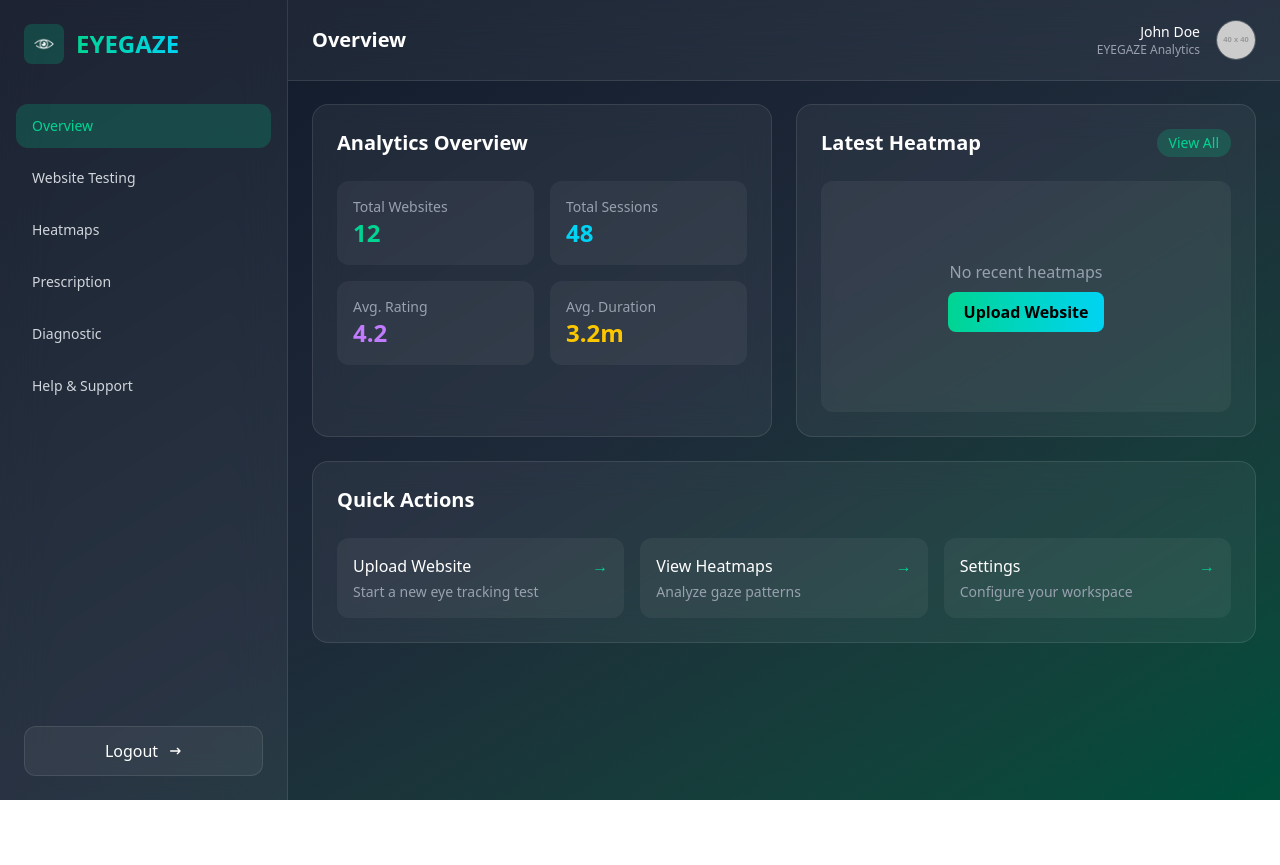
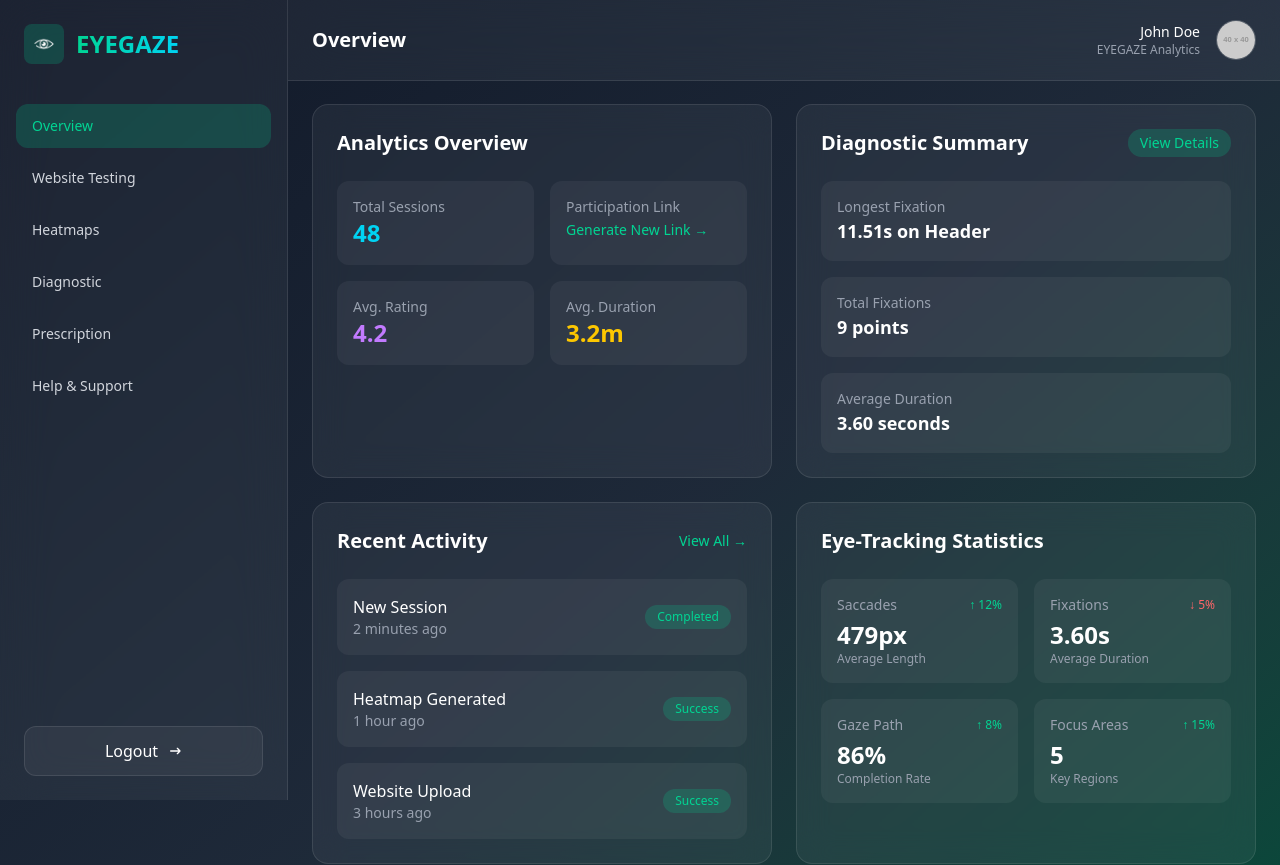
Before and after one commit to Wavxr/EYEGAZE, a React (Vite) app in the folder eyegaze-frontend/: page /dashboard/overview in a window 1280 px wide. Shown: the top 865 px of the page. Before the commit the page ends 800 px from the top, so only its background shows below. Built offline with nearby package versions, Linux system fonts and the light colour scheme; no server answers; sample sign-in values are in the browser's storage.

Commit message:
dummy: redesign overview and dashboard

```diff
--- a/eyegaze-frontend/src/pages/Dashboard.jsx
+++ b/eyegaze-frontend/src/pages/Dashboard.jsx
@@ -36,8 +36,8 @@ const Dashboard = () => {
     { to: '/dashboard/overview', text: 'Overview' },
     { to: '/dashboard/website-testing', text: 'Website Testing' },
     { to: '/dashboard/heatmaps', text: 'Heatmaps' },
+    { to: '/dashboard/diagnostic', text: 'Diagnostic' },
     { to: '/dashboard/prescription', text: 'Prescription' },
-    { to: '/dashboard/diagnostic', text: 'Diagnostic' },
     { to: '/dashboard/help-support', text: 'Help & Support' },
   ];
 
--- a/eyegaze-frontend/src/pages/Overview.jsx
+++ b/eyegaze-frontend/src/pages/Overview.jsx
@@ -17,12 +17,17 @@ const Overview = () => {
         <h3 className="text-xl font-semibold text-white mb-6">Analytics Overview</h3>
         <div className="grid grid-cols-2 gap-4">
           <div className="bg-white/5 rounded-xl p-4">
-            <p className="text-sm text-gray-400">Total Websites</p>
-            <p className="text-2xl font-bold text-emerald-400">12</p>
+            <p className="text-sm text-gray-400">Total Sessions</p>
+            <p className="text-2xl font-bold text-cyan-400">48</p>
           </div>
           <div className="bg-white/5 rounded-xl p-4">
-            <p className="text-sm text-gray-400">Total Sessions</p>
-            <p className="text-2xl font-bold text-cyan-400">48</p>
+            <p className="text-sm text-gray-400">Participation Link</p>
+            <button
+              onClick={() => navigate('/dashboard/website-testing')}
+              className="text-sm text-emerald-400 hover:text-emerald-300 transition-colors"
+            >
+              Generate New Link →
+            </button>
           </div>
           <div className="bg-white/5 rounded-xl p-4">
             <p className="text-sm text-gray-400">Avg. Rating</p>
@@ -35,7 +40,7 @@ const Overview = () => {
         </div>
       </motion.div>
 
-      {/* Latest Heatmap Analysis */}
+      {/* Diagnostic Summary */}
       <motion.div
         initial={{ opacity: 0, y: 20 }}
         animate={{ opacity: 1, y: 0 }}
@@ -43,25 +48,101 @@ const Overview = () => {
         className="backdrop-blur-lg bg-white/5 border border-white/10 rounded-2xl p-6"
       >
         <div className="flex justify-between items-center mb-6">
-          <h3 className="text-xl font-semibold text-white">Latest Heatmap</h3>
+          <h3 className="text-xl font-semibold text-white">Diagnostic Summary</h3>
           <button
-            onClick={() => navigate('/dashboard/heatmaps')}
+            onClick={() => navigate('/dashboard/diagnostic')}
             className="px-3 py-1 text-sm bg-emerald-400/20 text-emerald-400 rounded-full hover:bg-emerald-400/30 transition-colors"
           >
-            View All
+            View Details
           </button>
         </div>
-        <div className="aspect-video rounded-xl bg-white/5 overflow-hidden">
-          <div className="w-full h-full flex items-center justify-center">
-            <div className="text-center">
-              <p className="text-gray-400 mb-2">No recent heatmaps</p>
-              <button
-                onClick={() => navigate('/dashboard/upload')}
-                className="px-4 py-2 bg-gradient-to-r from-emerald-400 to-cyan-400 text-black font-semibold rounded-lg hover:opacity-90 transition"
-              >
-                Upload Website
-              </button>
+        <div className="space-y-4">
+          <div className="bg-white/5 rounded-xl p-4">
+            <p className="text-sm text-gray-400">Longest Fixation</p>
+            <p className="text-lg font-semibold text-white">11.51s on Header</p>
+          </div>
+          <div className="bg-white/5 rounded-xl p-4">
+            <p className="text-sm text-gray-400">Total Fixations</p>
+            <p className="text-lg font-semibold text-white">9 points</p>
+          </div>
+          <div className="bg-white/5 rounded-xl p-4">
+            <p className="text-sm text-gray-400">Average Duration</p>
+            <p className="text-lg font-semibold text-white">3.60 seconds</p>
+          </div>
+        </div>
+      </motion.div>
+      {/* Recent Activity */}
+      <motion.div
+        initial={{ opacity: 0, y: 20 }}
+        animate={{ opacity: 1, y: 0 }}
+        transition={{ duration: 0.6, delay: 0.3 }}
+        className="backdrop-blur-lg bg-white/5 border border-white/10 rounded-2xl p-6"
+      >
+        <div className="flex justify-between items-center mb-6">
+          <h3 className="text-xl font-semibold text-white">Recent Activity</h3>
+          <button className="text-sm text-emerald-400 hover:text-emerald-300 transition-colors">
+            View All →
+          </button>
+        </div>
+        <div className="space-y-4">
+          {[
+            { action: "New Session", time: "2 minutes ago", status: "Completed" },
+            { action: "Heatmap Generated", time: "1 hour ago", status: "Success" },
+            { action: "Website Upload", time: "3 hours ago", status: "Success" }
+          ].map((activity, idx) => (
+            <div key={idx} className="bg-white/5 rounded-xl p-4 flex items-center justify-between">
+              <div>
+                <p className="text-white font-medium">{activity.action}</p>
+                <p className="text-sm text-gray-400">{activity.time}</p>
+              </div>
+              <span className="px-3 py-1 text-xs rounded-full bg-emerald-400/20 text-emerald-400">
+                {activity.status}
+              </span>
             </div>
+          ))}
+        </div>
+      </motion.div>
+
+      {/* Eye-Tracking Statistics (replacing Performance Metrics) */}
+      <motion.div
+        initial={{ opacity: 0, y: 20 }}
+        animate={{ opacity: 1, y: 0 }}
+        transition={{ duration: 0.6, delay: 0.4 }}
+        className="backdrop-blur-lg bg-white/5 border border-white/10 rounded-2xl p-6"
+      >
+        <h3 className="text-xl font-semibold text-white mb-6">Eye-Tracking Statistics</h3>
+        <div className="grid grid-cols-2 gap-4">
+          <div className="bg-white/5 rounded-xl p-4">
+            <div className="flex items-center justify-between">
+              <p className="text-sm text-gray-400">Saccades</p>
+              <span className="text-xs text-emerald-400">↑ 12%</span>
+            </div>
+            <p className="text-2xl font-bold text-white mt-1">479px</p>
+            <p className="text-xs text-gray-400">Average Length</p>
+          </div>
+          <div className="bg-white/5 rounded-xl p-4">
+            <div className="flex items-center justify-between">
+              <p className="text-sm text-gray-400">Fixations</p>
+              <span className="text-xs text-red-400">↓ 5%</span>
+            </div>
+            <p className="text-2xl font-bold text-white mt-1">3.60s</p>
+            <p className="text-xs text-gray-400">Average Duration</p>
+          </div>
+          <div className="bg-white/5 rounded-xl p-4">
+            <div className="flex items-center justify-between">
+              <p className="text-sm text-gray-400">Gaze Path</p>
+              <span className="text-xs text-emerald-400">↑ 8%</span>
+            </div>
+            <p className="text-2xl font-bold text-white mt-1">86%</p>
+            <p className="text-xs text-gray-400">Completion Rate</p>
+          </div>
+          <div className="bg-white/5 rounded-xl p-4">
+            <div className="flex items-center justify-between">
+              <p className="text-sm text-gray-400">Focus Areas</p>
+              <span className="text-xs text-emerald-400">↑ 15%</span>
+            </div>
+            <p className="text-2xl font-bold text-white mt-1">5</p>
+            <p className="text-xs text-gray-400">Key Regions</p>
           </div>
         </div>
       </motion.div>
@@ -70,13 +151,13 @@ const Overview = () => {
       <motion.div
         initial={{ opacity: 0, y: 20 }}
         animate={{ opacity: 1, y: 0 }}
-        transition={{ duration: 0.6, delay: 0.3 }}
+        transition={{ duration: 0.6, delay: 0.5 }}
         className="lg:col-span-2 backdrop-blur-lg bg-white/5 border border-white/10 rounded-2xl p-6"
       >
         <h3 className="text-xl font-semibold text-white mb-6">Quick Actions</h3>
         <div className="grid grid-cols-1 md:grid-cols-3 gap-4">
           <button
-            onClick={() => navigate('/dashboard/upload')}
+            onClick={() => navigate('/dashboard/website-testing')}
             className="p-4 bg-white/5 rounded-xl hover:bg-white/10 transition-colors text-left group"
           >
             <div className="flex items-center justify-between">
@@ -96,14 +177,14 @@ const Overview = () => {
             <p className="text-sm text-gray-400 mt-1">Analyze gaze patterns</p>
           </button>
           <button
-            onClick={() => navigate('/dashboard/settings')}
+            onClick={() => navigate('/dashboard/diagnostic')}
             className="p-4 bg-white/5 rounded-xl hover:bg-white/10 transition-colors text-left group"
           >
             <div className="flex items-center justify-between">
-              <p className="text-white font-medium">Settings</p>
+              <p className="text-white font-medium">View Analysis</p>
               <span className="text-emerald-400 group-hover:translate-x-1 transition-transform">→</span>
             </div>
-            <p className="text-sm text-gray-400 mt-1">Configure your workspace</p>
+            <p className="text-sm text-gray-400 mt-1">Check detailed insights</p>
           </button>
         </div>
       </motion.div>
```
